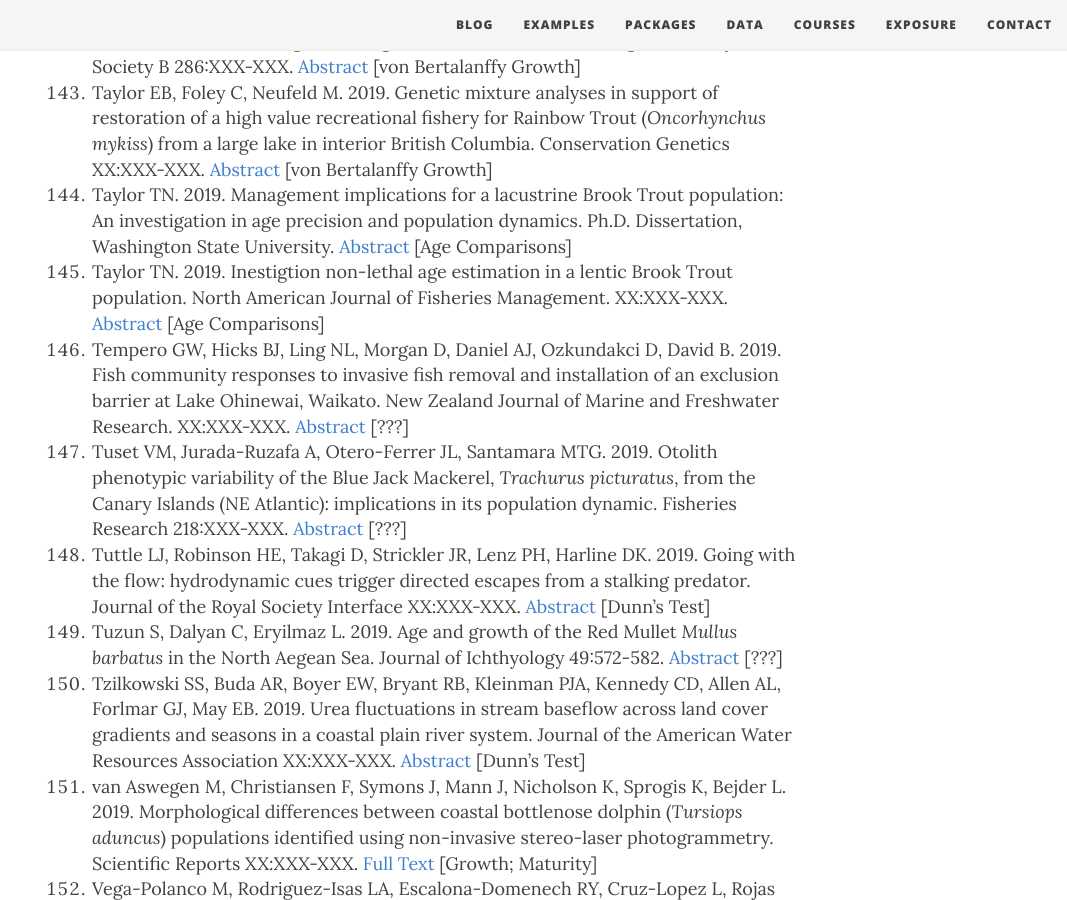
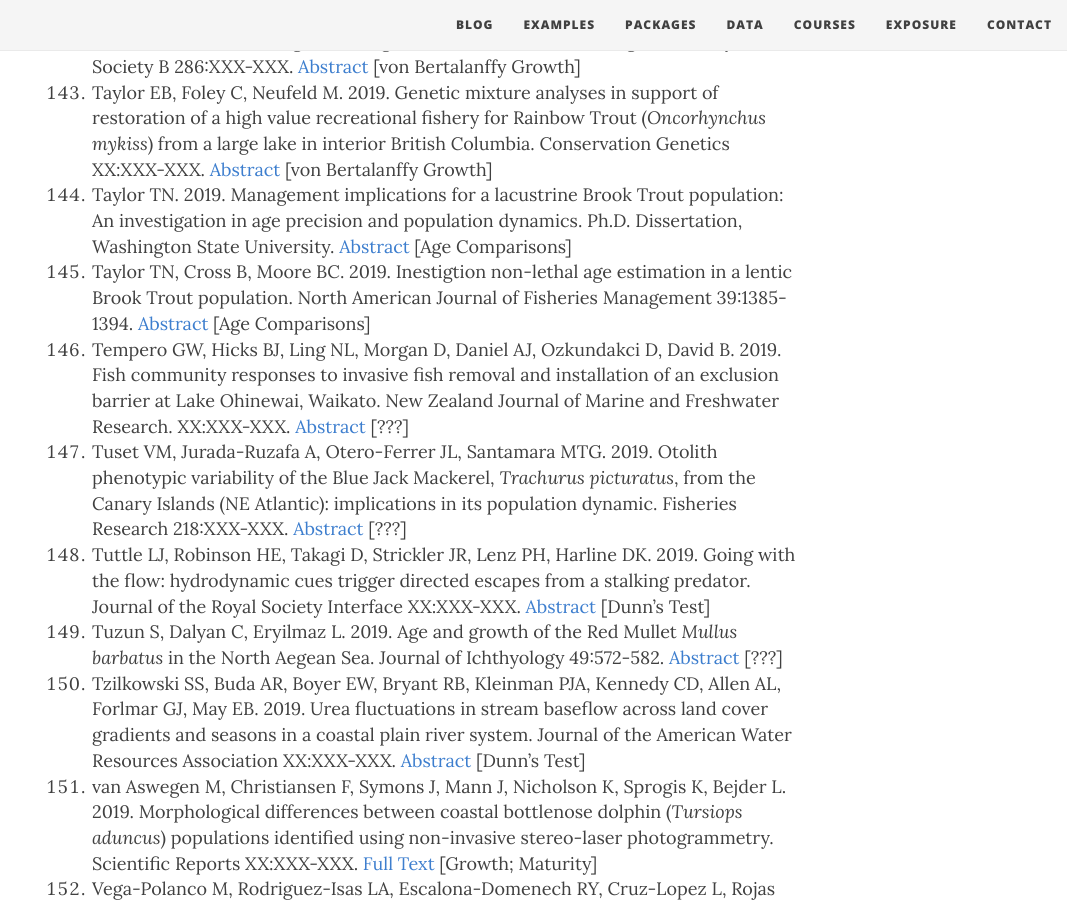
Before and after one commit to droglenc/fishR, a Jekyll site: the page built from exposure/exposure-citations19.md, in a window 1280 px wide and 900 px high, scrolled down 12913 px. Shown: the whole window, without its empty margins (213-1280 px from the left). Built offline with Jekyll 4.4.1, drawn with Linux system fonts in a browser that asks for light colours; nearby versions of some CDN libraries.

Commit message:
Update exposure-citations19.md

```diff
--- a/exposure/exposure-citations19.md
+++ b/exposure/exposure-citations19.md
@@ -153,7 +153,7 @@ kempii*) somatic growth and population dynamics. PhD Dissertation, Oregon State
 1. Sun J, Hamel J-F, Gianasi BL, Mercier A. 2019. Age determination in echinoderms: first evidence of annual growth rings in holothuroids. Proceedings of the Royal Society B 286:XXX-XXX. [Abstract](https://royalsocietypublishing.org/doi/abs/10.1098/rspb.2019.0858) [von Bertalanffy Growth]
 1. Taylor EB, Foley C, Neufeld M. 2019. Genetic mixture analyses in support of restoration of a high value recreational fishery for Rainbow Trout (*Oncorhynchus mykiss*) from a large lake in interior British Columbia. Conservation Genetics XX:XXX-XXX. [Abstract](https://link.springer.com/article/10.1007/s10592-019-01182-4) [von Bertalanffy Growth]
 1. Taylor TN. 2019. Management implications for a lacustrine Brook Trout population: An investigation in age precision and population dynamics. Ph.D. Dissertation, Washington State University. [Abstract](https://search.proquest.com/openview/423c432b17c8a417c984c02daec6b0dd/1?pq-origsite=gscholar&cbl=18750&diss=y) [Age Comparisons]
-1. Taylor TN. 2019. Inestigtion non-lethal age estimation in a lentic Brook Trout population. North American Journal of Fisheries Management. XX:XXX-XXX. [Abstract](https://afspubs.onlinelibrary.wiley.com/doi/abs/10.1002/nafm.10379) [Age Comparisons]
+1. Taylor TN, Cross B, Moore BC. 2019. Inestigtion non-lethal age estimation in a lentic Brook Trout population. North American Journal of Fisheries Management 39:1385-1394. [Abstract](https://afspubs.onlinelibrary.wiley.com/doi/abs/10.1002/nafm.10379) [Age Comparisons]
 1. Tempero GW, Hicks BJ, Ling NL, Morgan D, Daniel AJ, Ozkundakci D, David B. 2019. Fish community responses to invasive fish removal and installation of an exclusion barrier at Lake Ohinewai, Waikato. New Zealand Journal of Marine and Freshwater Research. XX:XXX-XXX. [Abstract](https://www.researchgate.net/publication/331250716_Fish_community_responses_to_invasive_fish_removal_and_installation_of_an_exclusion_barrier_at_Lake_Ohinewai_Waikato) [???]
 1. Tuset VM, Jurada-Ruzafa A, Otero-Ferrer JL, Santamara MTG. 2019. Otolith phenotypic variability of the Blue Jack Mackerel, *Trachurus picturatus*, from the Canary Islands (NE Atlantic): implications in its population dynamic. Fisheries Research 218:XXX-XXX. [Abstract](https://www.researchgate.net/publication/332565006_Otolith_phenotypic_variability_of_the_blue_jack_mackerel_Trachurus_picturatus_from_the_Canary_Islands_NE_Atlantic_implications_in_its_population_dynamic/references) [???]
 1. Tuttle LJ, Robinson HE, Takagi D, Strickler JR, Lenz PH, Harline DK. 2019. Going with the flow: hydrodynamic cues trigger directed escapes from a stalking predator. Journal of the Royal Society Interface XX:XXX-XXX. [Abstract](https://royalsocietypublishing.org/doi/abs/10.1098/rsif.2018.0776) [Dunn's Test]
```
